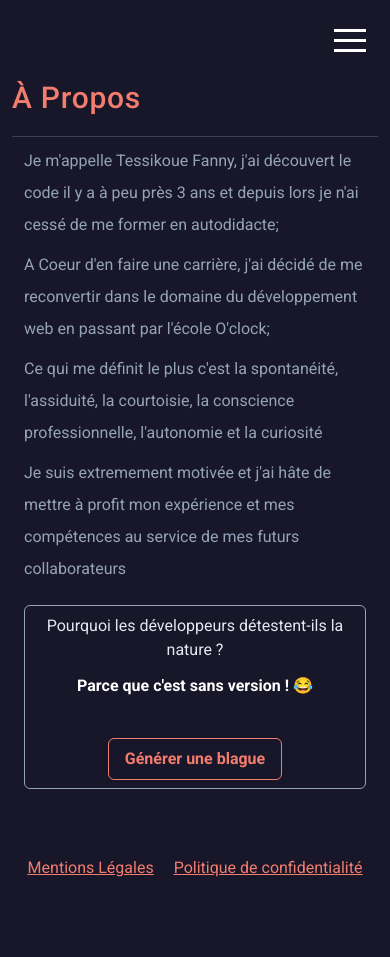
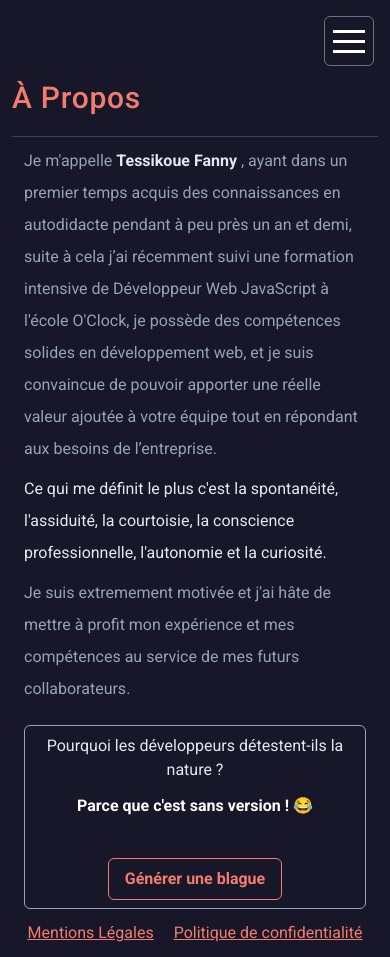
Before and after one commit to TessFanny/portfoglio, a React (Vite) app: page /about in a window 390 px wide. Before the commit the page ends 892 px from the top, so only its background shows below. Built offline with nearby package versions, Linux system fonts and the light colour scheme.

Commit message:
re-styling menu

```diff
--- a/src/components/About.jsx
+++ b/src/components/About.jsx
@@ -6,7 +6,7 @@ import Jokes from "./Jokes";
 const About = () => {
   return (
     <motion.section
-      className="pt-20 align-element h-screen "
+      className="pt-20 align-element h-full md:h-screen"
       initial={{ opacity: 0, scale: 0 }}
       whileInView={{ opacity: 1, scale: 1 }}
       transition={{ duration: 1 }}
@@ -16,22 +16,17 @@ const About = () => {
       <div className=" align-element grid md:grid-cols-2 items-center gap-5 justify-center text-slate-400 md:mt-20">
         <article>
           <p className="  mt-2 leading-loose">
-            Je m'appelle Tessikoue Fanny, j'ai découvert le code il y a à peu
-            près 3 ans et depuis lors je n'ai cessé de me former en autodidacte;
+            Je m'appelle  <span className=" font-semibold text-slate-200">Tessikoue Fanny</span> , ayant dans un premier temps acquis des connaissances en autodidacte pendant à peu près un an et demi, suite à cela j’ai récemment suivi une formation intensive de Développeur Web JavaScript à l'école O'Clock, je possède des compétences solides en développement web, et je suis convaincue de pouvoir apporter une réelle valeur ajoutée à votre équipe tout en répondant aux besoins de l’entreprise.
           </p>
-          <p className="mt-2 leading-loose">
-            A Coeur d'en faire une carrière, j'ai décidé de me reconvertir dans
-            le domaine du développement web en passant par l'école O'clock;
-          </p>
-          <p className="  mt-2 leading-loose">
-            Ce qui me définit le plus c'est la spontanéité, l'assiduité, la
+          <p className="mt-2 leading-loose text-slate-200">
+          Ce qui me définit le plus c'est la spontanéité, l'assiduité, la
             courtoisie, la conscience professionnelle, l'autonomie et la
-            curiosité
+            curiosité.
           </p>
           <p className="  mt-2 leading-loose">
             Je suis extremement motivée et j'ai hâte de mettre à profit mon
             expérience et mes compétences au service de mes futurs
-            collaborateurs
+            collaborateurs.
           </p>
         </article>
 
--- a/src/components/Navbar.jsx
+++ b/src/components/Navbar.jsx
@@ -24,7 +24,7 @@ const Navbar = () => {
     <nav>
       <div
         onClick={handleNav}
-        className="fixed top-4 right-4 z-[99] md:hidden cursor-pointer"
+        className="fixed top-4 right-4 z-[99] md:hidden cursor-pointer rounded-md bg-clip-padding backdrop-filter backdrop-blur-2xl bg-opacity-30 border border-gray-500"
       >
         <Hamburger
           toggled={isOpen}
@@ -37,7 +37,7 @@ const Navbar = () => {
 
       {nav ? (
         <motion.ul
-          className="fixed top-0 right-0 w-[75%] transition-all duration-300 h-[40%] bgColor  flex flex-col justify-center items-start z-20  gap-y-4 rounded-bl-xl"
+          className="fixed top-[5rem] right-[10px] w-[75%] transition-all duration-300 h-[40%]  flex flex-col justify-center items-start z-20  gap-y-4 rounded-mdbg-gray-300 rounded-md bg-clip-padding backdrop-filter backdrop-blur-2xl bg-opacity-30 border border-gray-500 "
           initial={{ opacity:0 }}
           animate={{ opacity:1  }}
           transition={{ duration: 1 }}
```
Also changed, not shown: src/index.css (line endings or trailing spaces).
